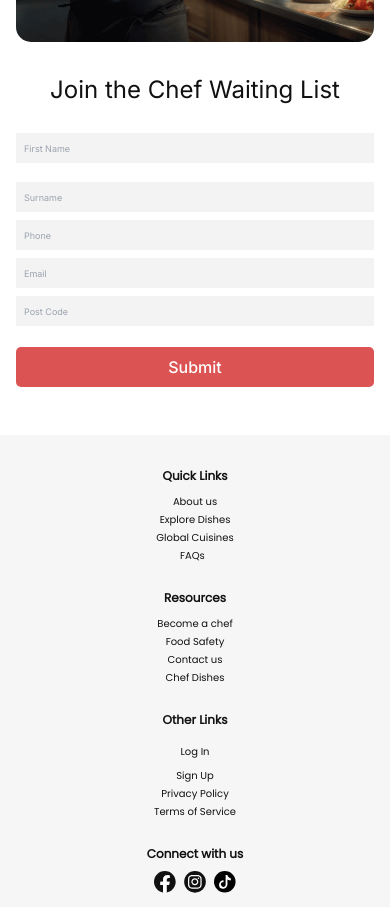
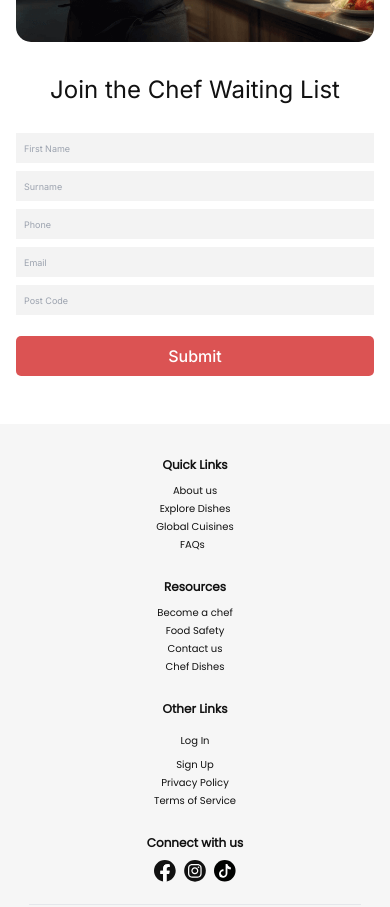
Before and after one commit to anurag-17/authentichef-website, a Next.js app in the folder client/: page /become-chef in a window 390 px wide. Shown: the part 3640-4547 px from the top of the page. Built offline with nearby package versions, Linux system fonts and the light colour scheme.

Commit message:
make page reponisve

```diff
--- a/client/src/app/become-chef/page.js
+++ b/client/src/app/become-chef/page.js
@@ -253,19 +253,19 @@ const BecomeChef = () => {
           </div>
 
           <div className="2xl:w-[1400px] xl:w-[1000px] lg:w-[850px] md:w-[800px] w-full mx-auto flex flex-col sm:flex-row justify-between items-center mt-12 xl:mt-20 2xl:mt-28 mb-12 xl:mb-20 2xl:mb-28 px-4 sm:px-0">
-            <div className="2xl:w-[45%] xl:w-[45%] lg:w-[50%] sm:w-auto mb-8 sm:mb-0">
+            <div className="2xl:w-[45%] xl:w-[42%] md:w-[50%] sm:w-[50%] lg:w-[50%]  mb-8 sm:mb-0">
               <Image
                 src={banner3}
                 className="rounded-[15px] w-full max-w-[686px] h-auto sm:max-w-[465px] lg:max-w-[313px] xl:max-w-[428px] 2xl:max-w-[686px]"
                 alt="Chef Banner"
               />
             </div>
-            <div className="w-full sm:w-[44%] lg:w-[57%] xl:w-[] 2xl:w-[46%] max-w-[720px] md:ml-[20px]">
+            <div className="w-full sm:w-[44%] lg:w-[57%] xl:w-[50%] 2xl:w-[46%] max-w-[720px] md:ml-[20px]">
               <h3 className="font-alata text-[#111111] text-2xl sm:text-[24px] leading-8 text-center sm:text-left sm:text-3xl sm:leading-9 md:text-4xl md:leading-10 xl:text-5xl xl:leading-[45px] 2xl:text-[55px] 2xl:leading-[75px] mb-6">
                 Join the Chef Waiting List
               </h3>
               <div className="flex flex-col gap-4 md:gap-[5px] xs:gap-[5px] ">
-                <div className="flex flex-col sm:flex-row gap-4">
+                <div className="flex flex-col sm:flex-row gap-4 xs:gap-[5px]">
                   <input
                     placeholder="First Name"
                     className="profile_input w-full sm:w-1/2"
```
